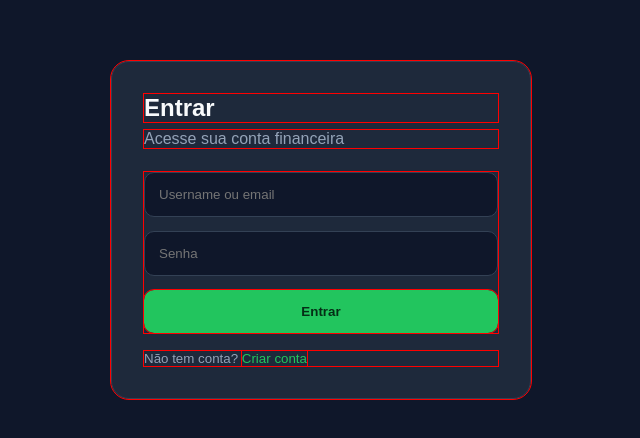
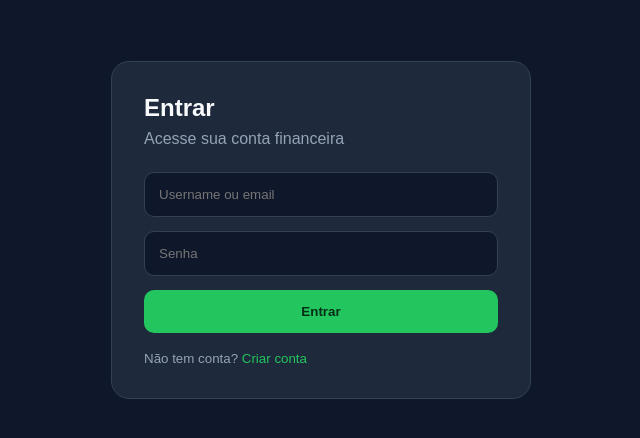
Before and after one commit to inwntr/finance, a React (Vite) app: page / in a window 1280 px wide. Shown: the part 170-608 px from the top of the page, without its empty margins (319-959 px from the left). Built offline with nearby package versions, Linux system fonts and the light colour scheme; no server answers.

Commit message:
Update global.css

```diff
--- a/src/styles/global.css
+++ b/src/styles/global.css
@@ -3,7 +3,3 @@ body {
   background: var(--bg);
   color: var(--text);
 }
-
-* {
-  outline: 1px solid red;
-}
```
